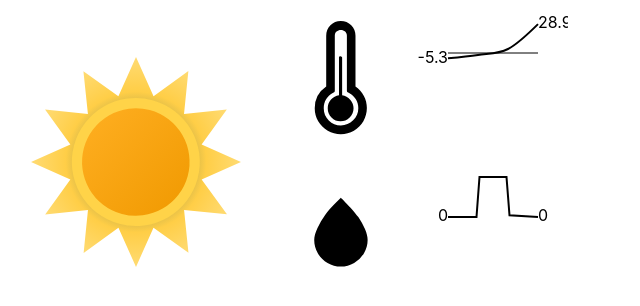
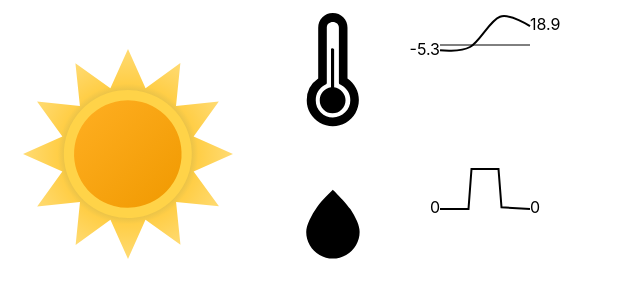
Before and after one commit to aslak01/miniweather, a SvelteKit app: page / in a window 1280 px wide. Shown: the top 306 px of the page, without its empty margins (0-640 px from the left). Built offline with nearby package versions, Linux system fonts and the light colour scheme.

Commit message:
rm margins

```diff
--- a/src/app.css
+++ b/src/app.css
@@ -13,4 +13,6 @@ html,
 body {
 	min-height: 100%;
 	width: 100%;
+  padding: 0;
+  margin: 0;
 }
--- a/src/lib/testing.ts
+++ b/src/lib/testing.ts
@@ -11,11 +11,11 @@ export const dummyTemps: DataAndTime[] = [
     date: '2023-02-27T10:00:00Z'
   },
   {
-    value: 4,
+    value: 28.3,
     date: '2023-02-27T11:00:00Z'
   },
   {
-    value: 28.9,
+    value: 18.9,
     date: '2023-02-27T12:00:00Z'
   }
 ];
```
